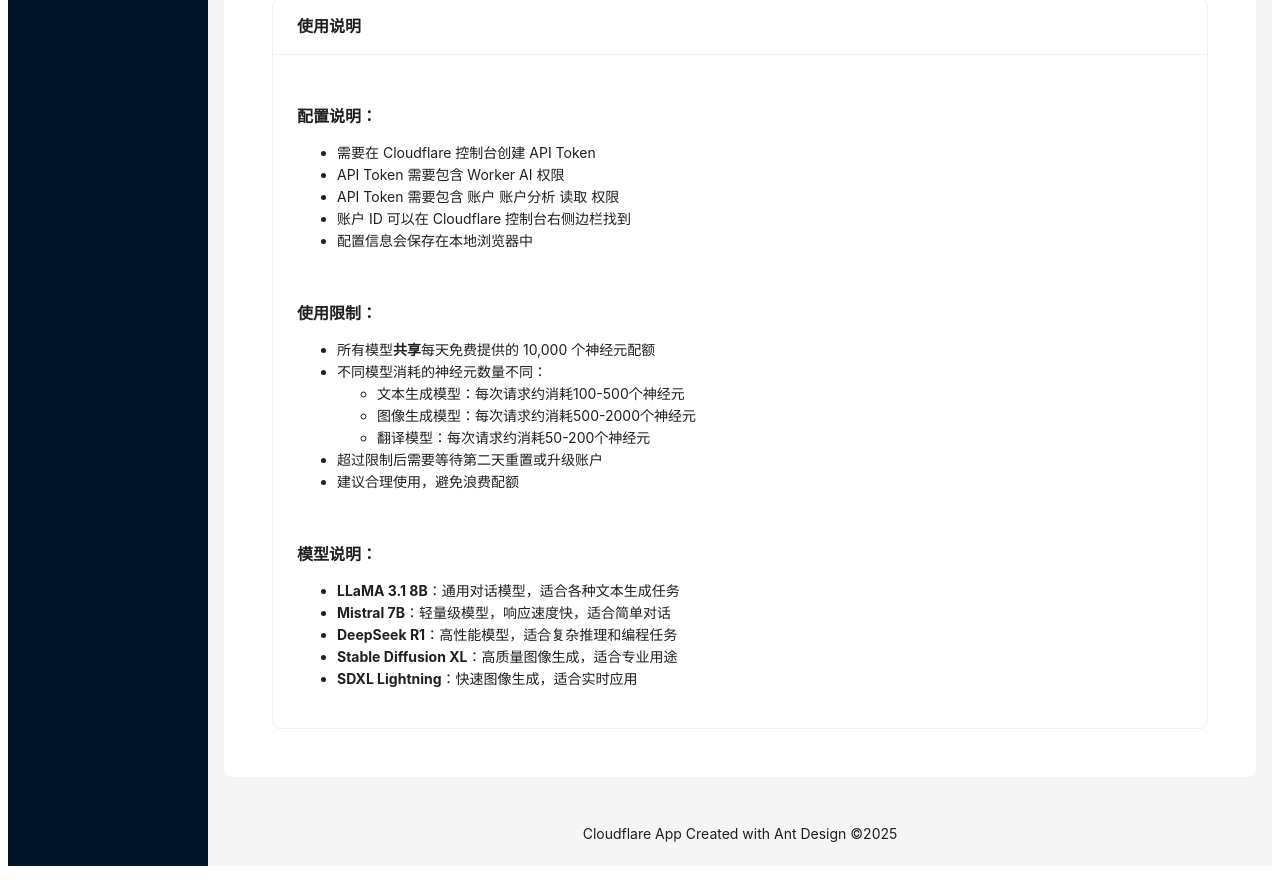
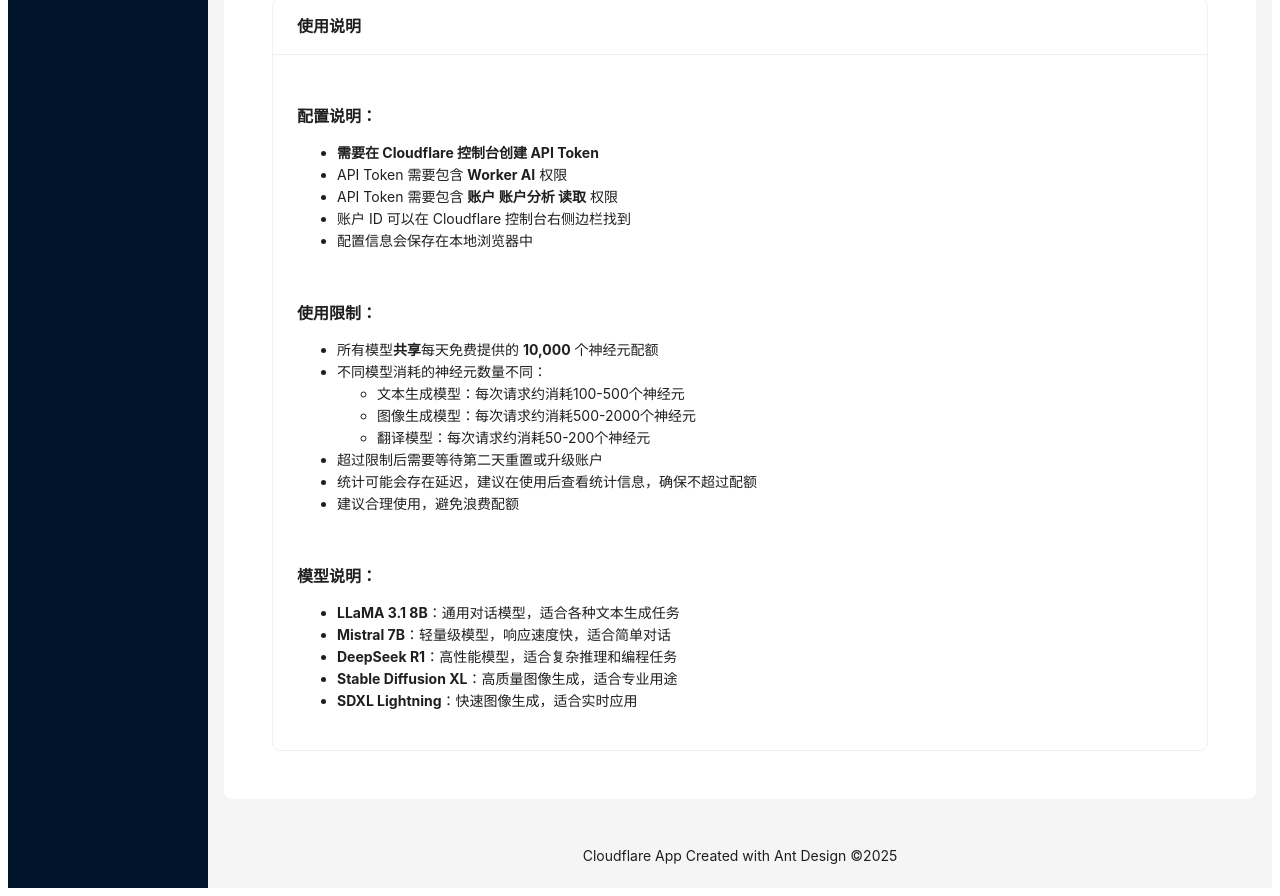
Before and after one commit to MainPoser/cf-tools, a React (Vite) app: page /tools/worker-ai in a window 1280 px wide. Shown: the part 1009-1905 px from the top of the page. Before the commit the page ends 1883 px from the top, so only its background shows below. Built offline with nearby package versions, Linux system fonts and the light colour scheme.

Commit message:
upgrade model usages

```diff
--- a/src/pages/tools/WorkerAI.tsx
+++ b/src/pages/tools/WorkerAI.tsx
@@ -1,5 +1,5 @@
 import { useState, useEffect } from 'react';
-import { Card, Input, Button, Typography, Space, message, Select,Divider, Row, Col, Alert, Tabs } from 'antd';
+import { Card, Input, Button, Typography, Space, message, Select, Divider, Row, Col, Alert, Tabs } from 'antd';
 import { RobotOutlined, SendOutlined, ClearOutlined, CopyOutlined, ApiOutlined } from '@ant-design/icons';
 import { useAutoTrackVisit } from '../../hooks/useAnalytics';
 
@@ -75,6 +75,9 @@
 
         if (savedApiKey) setApiKey(savedApiKey);
         if (savedAccountId) setAccountId(savedAccountId);
+        if (savedApiKey && savedAccountId) {
+            fetchUsageStats();
+        }
     }, []);
 
     // 保存配置到localStorage
@@ -776,6 +779,9 @@
                                                 <Text type="secondary" style={{ fontSize: '12px' }}>
                                                     共享配额
                                                 </Text>
+                                                <Text type="warning" style={{ fontSize: '12px' }}>
+                                                    最近24小时使用: {model.used} 神经元
+                                                </Text>
                                             </div>
                                         </div>
                                     </div>
@@ -805,9 +811,9 @@
                     <div>
                         <Title level={5}>配置说明：</Title>
                         <ul>
-                            <li>需要在 Cloudflare 控制台创建 API Token</li>
-                            <li>API Token 需要包含 Worker AI 权限</li>
-                            <li>API Token 需要包含 账户 账户分析 读取 权限</li>
+                            <li><strong>需要在 Cloudflare 控制台创建 API Token</strong></li>
+                            <li>API Token 需要包含 <strong>Worker AI</strong> 权限</li>
+                            <li>API Token 需要包含 <strong>账户 账户分析 读取</strong> 权限</li>
                             <li>账户 ID 可以在 Cloudflare 控制台右侧边栏找到</li>
                             <li>配置信息会保存在本地浏览器中</li>
                         </ul>
@@ -815,7 +821,7 @@
                     <div>
                         <Title level={5}>使用限制：</Title>
                         <ul>
-                            <li>所有模型<strong>共享</strong>每天免费提供的 10,000 个神经元配额</li>
+                            <li>所有模型<strong>共享</strong>每天免费提供的 <strong>10,000</strong> 个神经元配额</li>
                             <li>不同模型消耗的神经元数量不同：
                                 <ul>
                                     <li>文本生成模型：每次请求约消耗100-500个神经元</li>
@@ -824,6 +830,7 @@
                                 </ul>
                             </li>
                             <li>超过限制后需要等待第二天重置或升级账户</li>
+                            <li>统计可能会存在延迟，建议在使用后查看统计信息，确保不超过配额</li>
                             <li>建议合理使用，避免浪费配额</li>
                         </ul>
                     </div>
```
